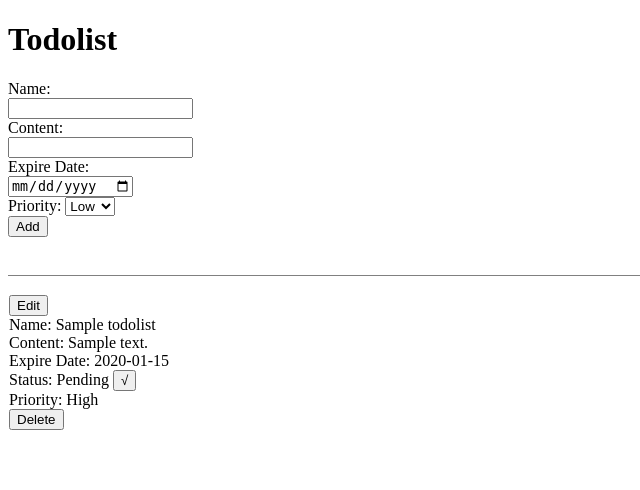
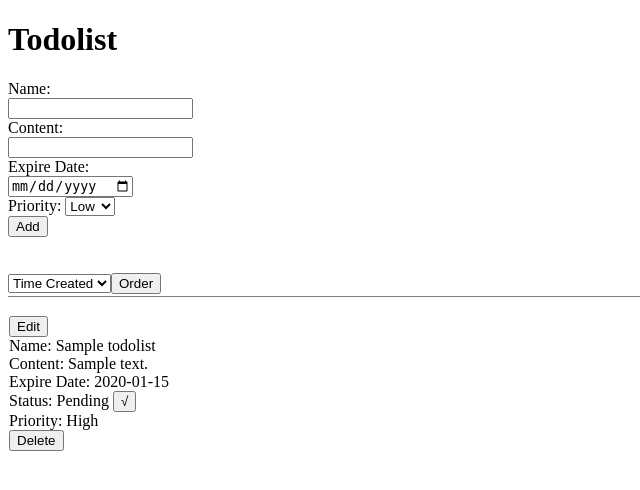
Before and after one commit to guosy1998/todolist, a Django app: page /todolist/ in a window 1280 px wide. Shown: the top 490 px of the page, without its empty margins (0-640 px from the left). Run offline with Django 3.2, Linux system fonts and the light colour scheme; tables that the repository leaves empty hold one stand-in row (values such as "Sample post"); some libraries are stand-ins or nearby versions.

Commit message:
Add order function

```diff
--- a/templates/todolist.html
+++ b/templates/todolist.html
@@ -42,6 +42,15 @@
 
     <!-- show the list-->
     <table border="1" frame="void" rules="rows" width="100%">
+        <form name="order" action="/todolist/" method="post">
+            {% csrf_token %}
+            <select name="seq">
+                <option value="0" selected>Time Created</option>
+                <option value="1">Priority</option>
+                <option value="2">Expire Date</option>
+            </select>
+            <button type="submit">Order</button><br>
+        </form>
         <tr><th></th></tr>
 
         {% for item in todolist %}
--- a/todolist_site/views.py
+++ b/todolist_site/views.py
@@ -11,7 +11,17 @@ from .serializer import TodolistSerializer
 class TodolistView(APIView):
 
     def show(request):
-        todolist = Todolist.objects.all().order_by('id')
+        seq = request.POST.get('seq')
+        if seq == None:
+            seq = 0
+        print(f'{seq}')
+        if seq == '2':
+            todolist = Todolist.objects.all().order_by('expire_date')
+        elif seq == '1':
+            todolist = Todolist.objects.all().order_by('-priority')
+        else:
+            todolist = Todolist.objects.all().order_by('id')
+
         serializer = TodolistSerializer(todolist, many=True)
         return render(request, template_name='todolist.html', context={'todolist': serializer.data})
 
```
